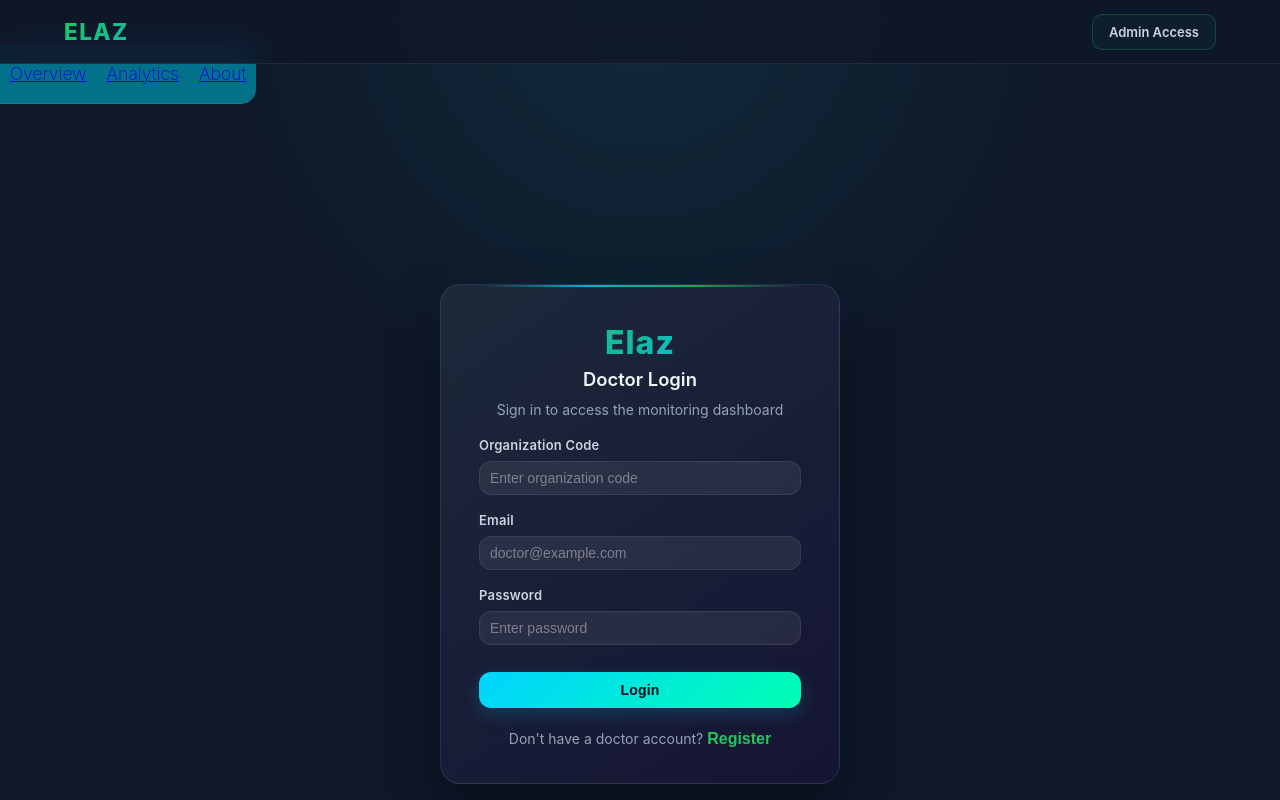
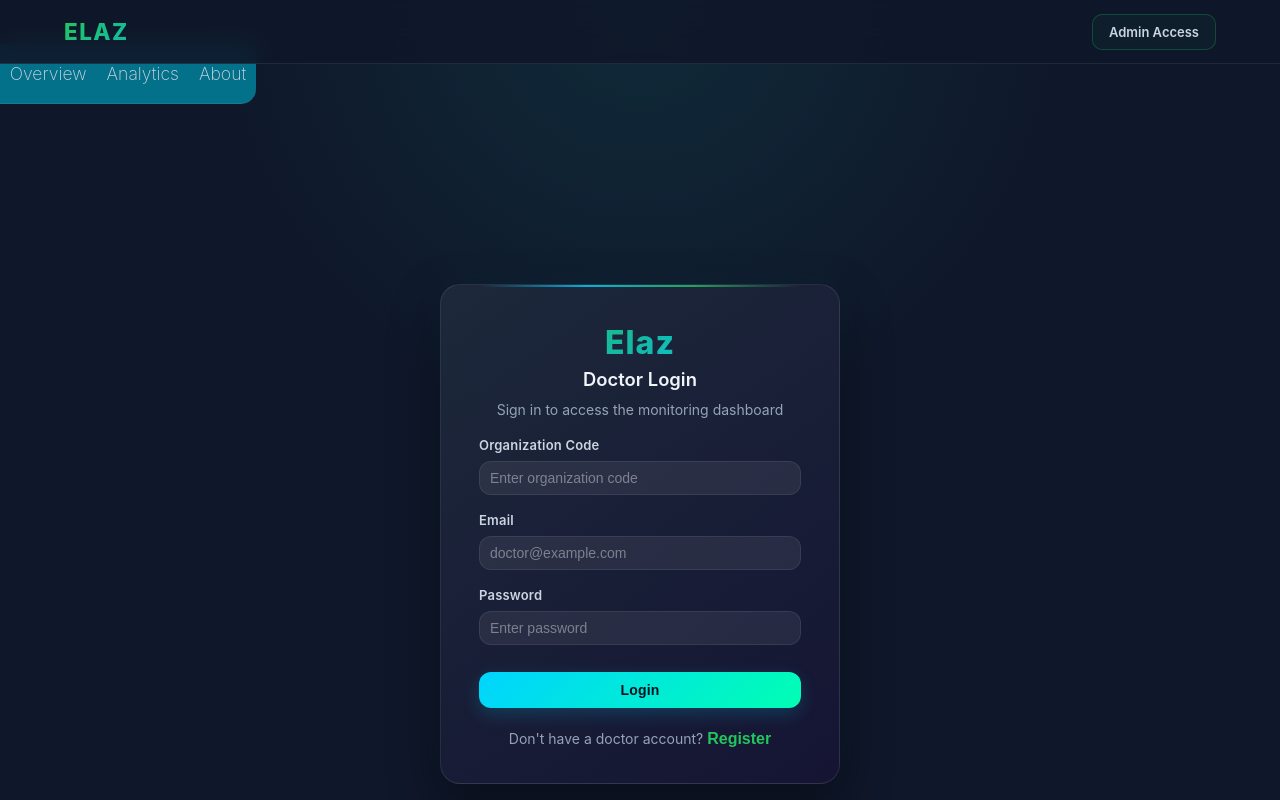
Before and after one commit to Indomitable-Essence/IoT-Health-Monitoring-System, a plain HTML site: page Frontend/doctor-login.html in a window 1280 px wide. Shown: the top 800 px of the page. Drawn offline with Linux system fonts and the light colour scheme.

Commit message:
Update doctor-login.html

```diff
--- a/Frontend/doctor-login.html
+++ b/Frontend/doctor-login.html
@@ -25,9 +25,9 @@
 
     </nav>
     <div class="sections">
-        <a href="overview.html"> <span class="section">Overview</span> </a>
-        <a href="analytics.html"> <span class="section">Analytics</span> </a>
-        <a href="about.html"> <span class="section">About</span> </a>
+        <a href="overview.html" class="section">Overview</a>
+        <a href="analytics.html" class="section">Analytics</a>
+        <a href="about.html" class="section">About</a>
     </div>
 
 
```
